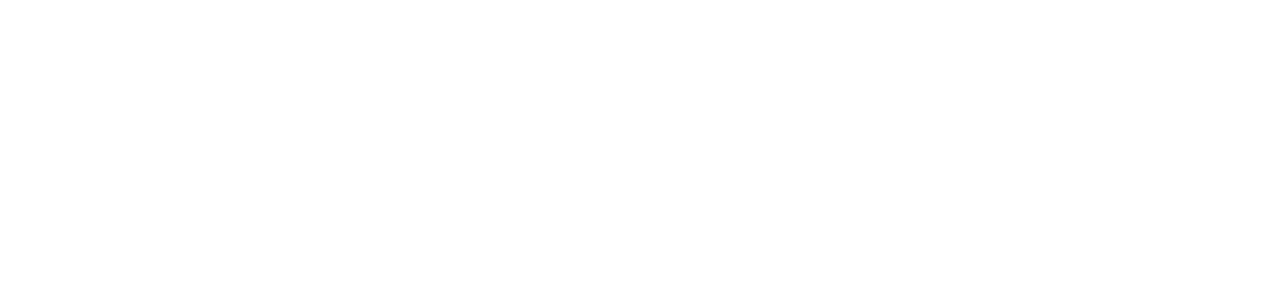
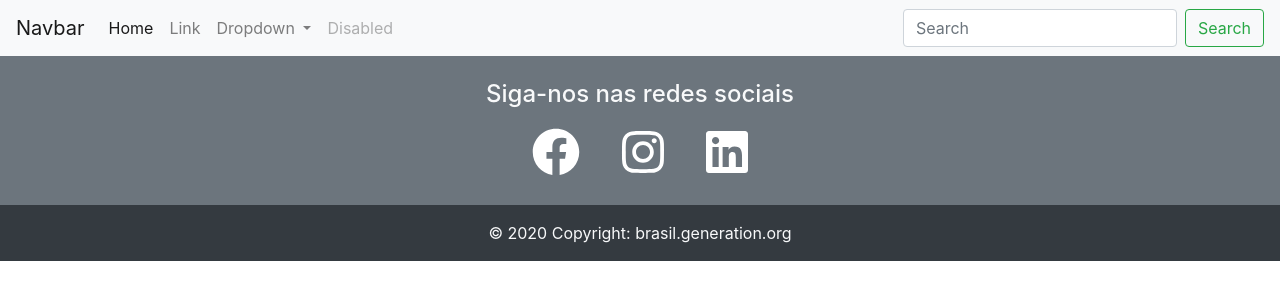
Before and after one commit to eduardomingoranca/blogPessoal-angular, an Angular app in the folder blogPessoal/: page / in a window 1280 px wide. Shown: the top 300 px of the page. Built offline with nearby package versions, Linux system fonts and the light colour scheme.

Commit message:
Instalação do bootstrap e implementação da navbar e do footer

```diff
--- a/blogPessoal/angular.json
+++ b/blogPessoal/angular.json
@@ -24,9 +24,14 @@
               "src/assets"
             ],
             "styles": [
-              "src/styles.css"
+              "src/styles.css",
+              "./node_modules/bootstrap/dist/css/bootstrap.min.css"
             ],
-            "scripts": []
+            "scripts": [
+              "./node_modules/jquery/dist/jquery.js",
+              "./node_modules/bootstrap/dist/js/bootstrap.js",
+              "./node_modules/popper.js/dist/umd/popper.min.js"
+            ]
           },
           "configurations": {
             "production": {
@@ -119,6 +124,7 @@
           }
         }
       }
-    }},
+    }
+  },
   "defaultProject": "blogPessoal"
 }
--- a/blogPessoal/src/app/app.component.html
+++ b/blogPessoal/src/app/app.component.html
@@ -0,0 +1,3 @@
+<app-navbar></app-navbar>
+
+<app-footer></app-footer>
--- a/blogPessoal/src/app/app.module.ts
+++ b/blogPessoal/src/app/app.module.ts
@@ -7,6 +7,7 @@ import { HomeComponent } from './home/home.component';
 import { FeedComponent } from './feed/feed.component';
 import { NavbarComponent } from './navbar/navbar.component';
 import { FooterComponent } from './footer/footer.component';
+import { FontAwesomeModule } from '@fortawesome/angular-fontawesome';
 
 @NgModule({
   // declarations --> declara todos os componentes
@@ -19,7 +20,8 @@ import { FooterComponent } from './footer/footer.component';
   ],
   imports: [
     BrowserModule,
-    AppRoutingModule
+    AppRoutingModule,
+    FontAwesomeModule
   ],
   providers: [],
   bootstrap: [AppComponent]
--- a/blogPessoal/src/app/footer/footer.component.css
+++ b/blogPessoal/src/app/footer/footer.component.css
@@ -0,0 +1,30 @@
+/* footer social icons */
+
+ul.social-network {
+    list-style: none;
+    display: inline;
+
+    padding: 0;
+  }
+
+  ul.social-network li {
+    display: inline;
+    margin: 0;
+    padding: 5px;
+  }
+
+ .faFacebook, .faLinkedin, .faInstagram{
+      color: white;
+  }
+
+ .faFacebook:hover{
+    color: #3b5998;
+ }
+
+ .faLinkedin:hover{
+  color: #0072b1;
+ }
+
+ .faInstagram:hover{
+  color: #C13584;
+ }
--- a/blogPessoal/src/app/footer/footer.component.html
+++ b/blogPessoal/src/app/footer/footer.component.html
@@ -1 +1,46 @@
-<p>footer works!</p>
+<!-- Footer -->
+<footer class="page-footer font-small bg-secondary pt-4">
+
+    <!-- Footer Elements -->
+    <div class="container">
+
+        <!-- Call to action -->
+        <div class="row">
+            <div class="col-md-12 d-flex justify-content-center">
+                <h4 class="text-light">Siga-nos nas redes sociais</h4>
+            </div>
+        </div>
+
+        <div class="row">
+            <div class="col-md-12 d-flex justify-content-center">
+
+                <ul class="social-network">
+                    <li><a href="#" class="icoFacebook" title="Facebook">
+
+                            <fa-icon [icon]="faFacebook" class="faFacebook fa-3x p-3"></fa-icon>
+
+                        </a></li>
+                    <li><a href="#" class="icoInstagram" title="Instagram">
+                            <fa-icon [icon]="faInstagram" class="faInstagram fa-3x p-3"></fa-icon>
+                        </a></li>
+                    <li><a href="#" class="icoLinkedin" title="Linkedin">
+                            <fa-icon [icon]="faLinkedin" class="faLinkedin fa-3x p-3"></fa-icon>
+                        </a></li>
+                </ul>
+            </div>
+        </div>
+
+        <!-- Call to action -->
+
+    </div>
+    <!-- Footer Elements -->
+
+    <!-- Copyright -->
+    <div class="footer-copyright bg-dark text-center py-3 ">
+        <span class="text-light"> © 2020 Copyright: </span>
+        <a class="text-light" href="https://brasil.generation.org">brasil.generation.org</a>
+    </div>
+    <!-- Copyright -->
+
+</footer>
+<!-- Footer -->
--- a/blogPessoal/src/app/footer/footer.component.ts
+++ b/blogPessoal/src/app/footer/footer.component.ts
@@ -1,4 +1,7 @@
 import { Component, OnInit } from '@angular/core';
+import { faInstagram } from '@fortawesome/free-brands-svg-icons'
+import { faFacebook } from '@fortawesome/free-brands-svg-icons'
+import { faLinkedin } from '@fortawesome/free-brands-svg-icons'
 
 @Component({
   selector: 'app-footer',
@@ -7,6 +10,11 @@ import { Component, OnInit } from '@angular/core';
 })
 export class FooterComponent implements OnInit {
 
+  // importando os icones
+  faInstagram = faInstagram
+  faFacebook = faFacebook
+  faLinkedin = faLinkedin
+
   constructor() { }
 
   ngOnInit(): void {
--- a/blogPessoal/src/app/navbar/navbar.component.html
+++ b/blogPessoal/src/app/navbar/navbar.component.html
@@ -1 +1,37 @@
-<p>navbar works!</p>
+<nav class="navbar navbar-expand-lg navbar-light bg-light">
+    <a class="navbar-brand" href="#">Navbar</a>
+    <button class="navbar-toggler" type="button" data-toggle="collapse" data-target="#navbarSupportedContent"
+        aria-controls="navbarSupportedContent" aria-expanded="false" aria-label="Toggle navigation">
+        <span class="navbar-toggler-icon"></span>
+    </button>
+
+    <div class="collapse navbar-collapse" id="navbarSupportedContent">
+        <ul class="navbar-nav mr-auto">
+            <li class="nav-item active">
+                <a class="nav-link" href="#">Home <span class="sr-only">(current)</span></a>
+            </li>
+            <li class="nav-item">
+                <a class="nav-link" href="#">Link</a>
+            </li>
+            <li class="nav-item dropdown">
+                <a class="nav-link dropdown-toggle" href="#" id="navbarDropdown" role="button" data-toggle="dropdown"
+                    aria-haspopup="true" aria-expanded="false">
+                    Dropdown
+                </a>
+                <div class="dropdown-menu" aria-labelledby="navbarDropdown">
+                    <a class="dropdown-item" href="#">Action</a>
+                    <a class="dropdown-item" href="#">Another action</a>
+                    <div class="dropdown-divider"></div>
+                    <a class="dropdown-item" href="#">Something else here</a>
+                </div>
+            </li>
+            <li class="nav-item">
+                <a class="nav-link disabled" href="#">Disabled</a>
+            </li>
+        </ul>
+        <form class="form-inline my-2 my-lg-0">
+            <input class="form-control mr-sm-2" type="search" placeholder="Search" aria-label="Search">
+            <button class="btn btn-outline-success my-2 my-sm-0" type="submit">Search</button>
+        </form>
+    </div>
+</nav>
```
Also changed, not shown: blogPessoal/package.json (+8 -0 lines), 1 other file (tests, documents, lock files or other folders).
